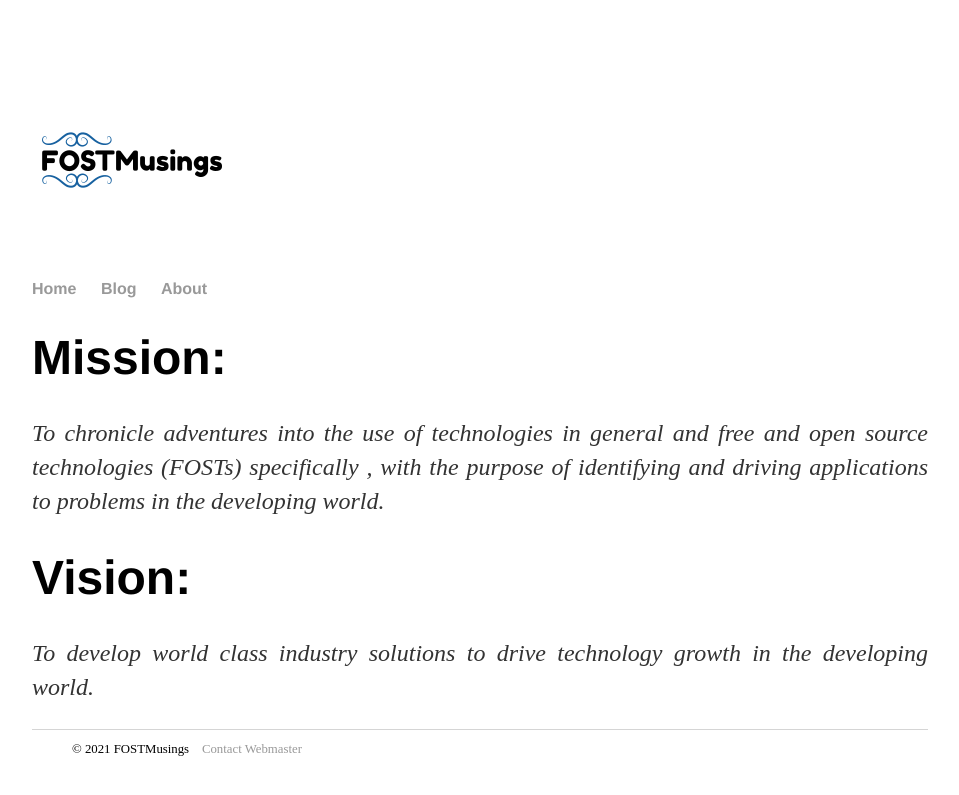
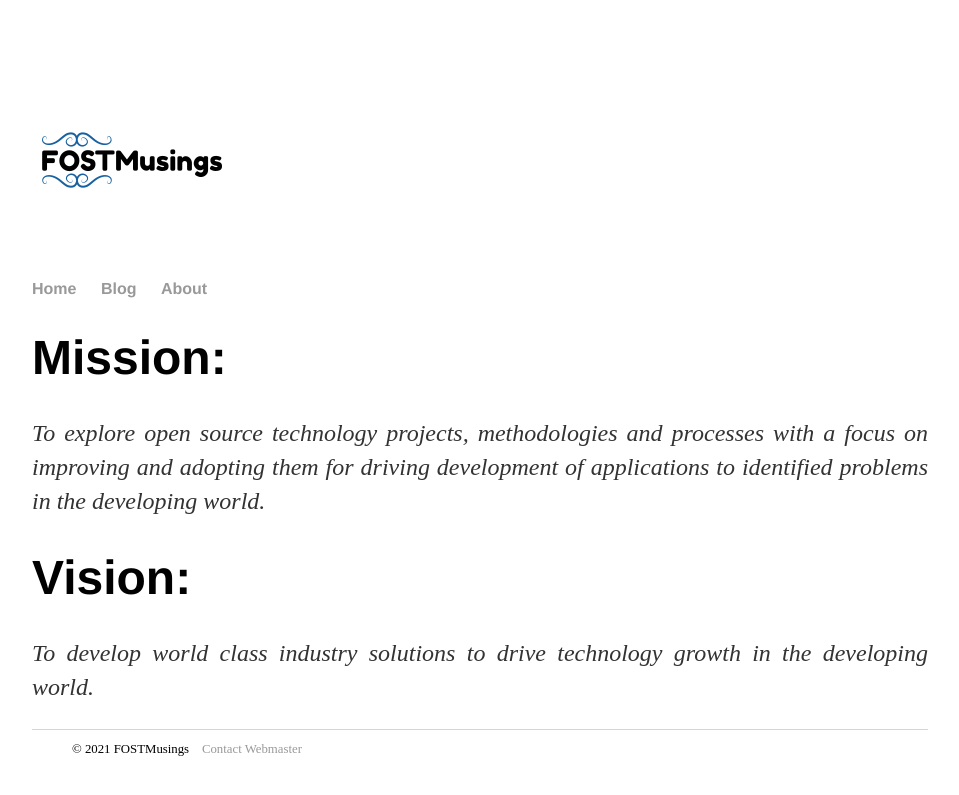
Before and after one commit to oferonmi/datafilik.github.io, a Jekyll site: the page built from index.html, in a window 1280 px wide. Shown: the top 795 px of the page, without its empty margins (160-1119 px from the left). Built offline with Jekyll 4.4.1, drawn with Linux system fonts in a browser that asks for light colours.

Commit message:
Update index.html

```diff
--- a/index.html
+++ b/index.html
@@ -6,8 +6,7 @@ title: FOSTMusings - Adopting open source solutions for growth in the developing
 	<h1>Mission:</h1>
 	<p align="justify">
 		<em>
-			To chronicle adventures into the use of technologies in general and free and open source technologies (FOSTs) specifically ,
-			with the purpose of identifying and driving applications to problems in the developing world.
+			To explore open source technology projects, methodologies and processes with a focus on improving and adopting them for driving development of applications to identified problems in the developing world.
 		</em>
 	</p>
 
```
